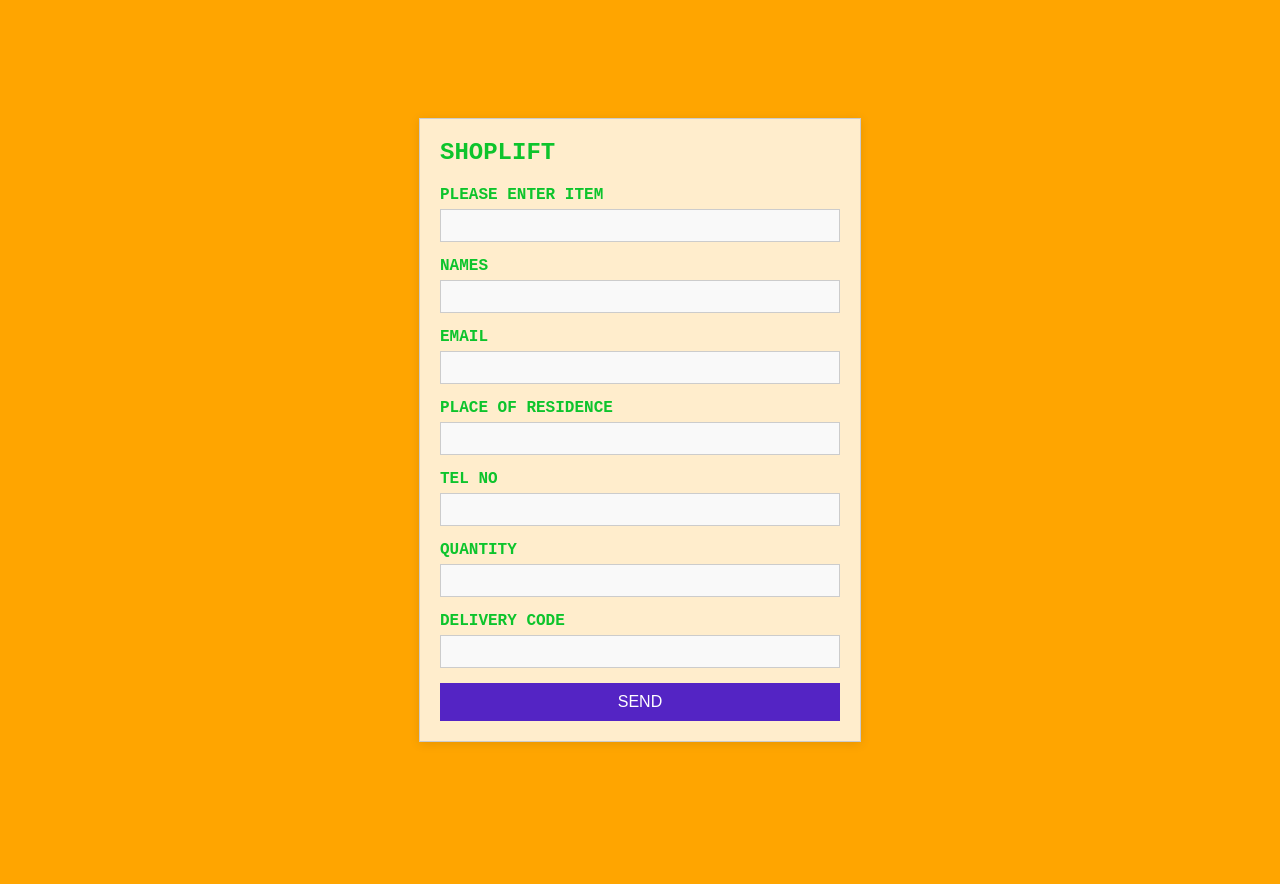
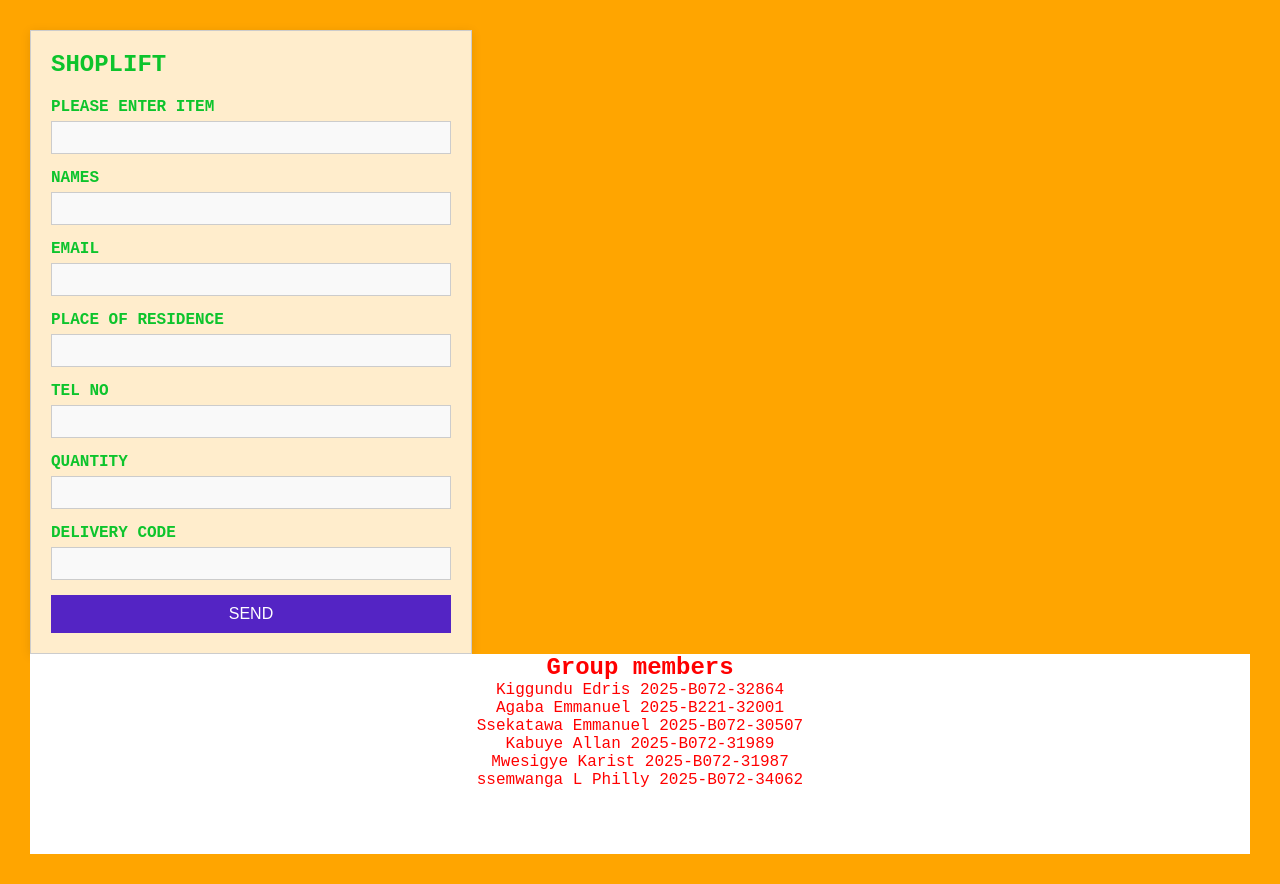
Before and after one commit to edris-btye/UMU_WebDev_Group6_2025, a plain HTML site: page Oder.html in a window 1280 px wide. Before the commit the page ends 860 px from the top, so only its background shows below. Drawn offline with Linux system fonts and the light colour scheme.

Commit message:
i have updated the files

```diff
--- a/Oder.html
+++ b/Oder.html
@@ -12,10 +12,9 @@
             padding:0px;
             background-color:orange;
             background-size: cover;
-    display: flex;
             justify-content: center;
             align-items: center;
-    height: 100vh;
+            justify-content: center;
 }
 
 .form-container {
@@ -76,6 +75,13 @@ button {
 button:hover {
     background-color: #45a049;
 }
+.members{
+    text-align: center;
+    list-style-type: none;
+    color: red;
+    background: white;
+    height: 200px;
+}
 
 
     </style>
@@ -117,5 +123,16 @@ button:hover {
             <button type="submit">SEND</button>
         </form>
     </div>
+    <footer>
+        <div class="members">
+              <h2>Group members</h2>
+                <li>Kiggundu Edris 2025-B072-32864</li>
+                <li>Agaba Emmanuel 2025-B221-32001</li>
+                <li>Ssekatawa Emmanuel 2025-B072-30507</li>
+                <li>Kabuye Allan 2025-B072-31989<li>
+                <li>Mwesigye Karist 2025-B072-31987</li>
+                <li>ssemwanga L Philly 2025-B072-34062</li>
+        </div>
+    </footer>
 </body>
 </html>
```
Also changed, not shown: Contact.html (+18 -14 lines), index.html (+1 -1 lines), Checkout.html (renamed from check out.html). Lines whose indentation alone changed are shown as unchanged.
